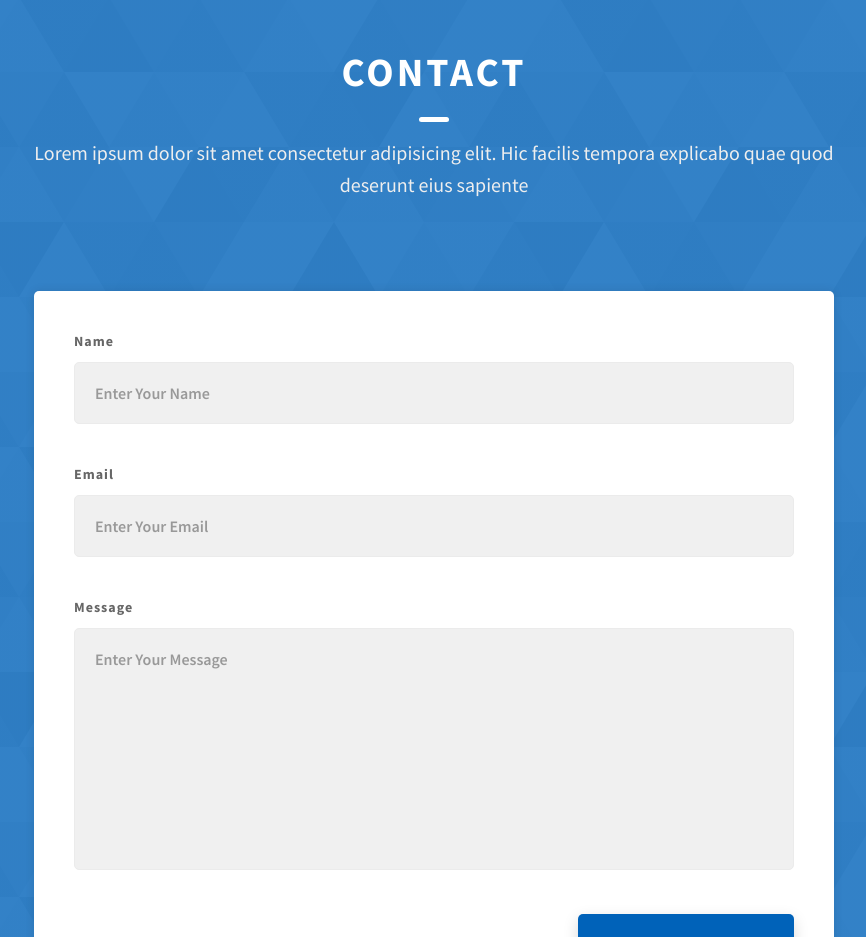
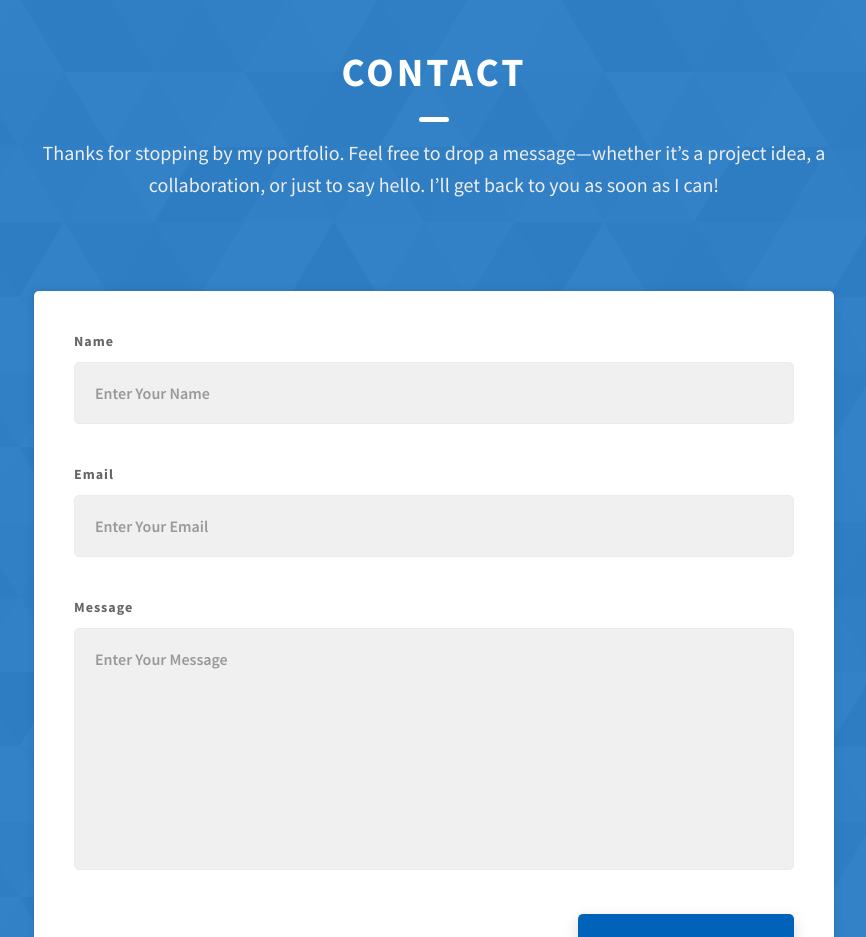
Before and after one commit to hafeezuddin/hafeezuddin.github.io, a website: page index.html in a window 1280 px wide. Shown: the part 3560-4497 px from the top of the page, without its empty margins (206-1072 px from the left). Drawn offline with Linux system fonts and the light colour scheme.

Commit message:
Update to contact form.

```diff
--- a/index.html
+++ b/index.html
@@ -253,8 +253,9 @@
         <h2 class="heading heading-sec heading-sec__mb-med">
           <span class="heading-sec__main heading-sec__main--lt">Contact</span>
           <span class="heading-sec__sub heading-sec__sub--lt">
-            Lorem ipsum dolor sit amet consectetur adipisicing elit. Hic facilis
-            tempora explicabo quae quod deserunt eius sapiente
+            Thanks for stopping by my portfolio.
+            Feel free to drop a message—whether it’s a project idea, a collaboration, or just to say hello.
+            I’ll get back to you as soon as I can!
           </span>
         </h2>
         <div class="contact__form-container">
```
